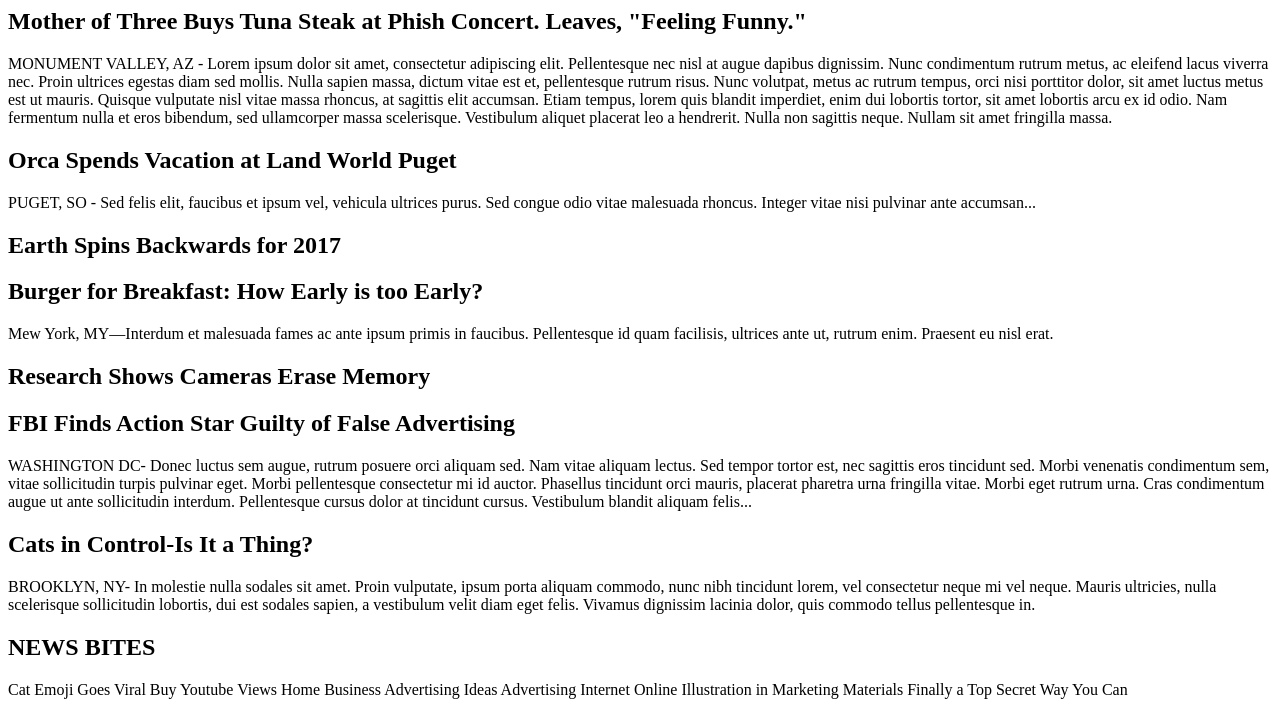
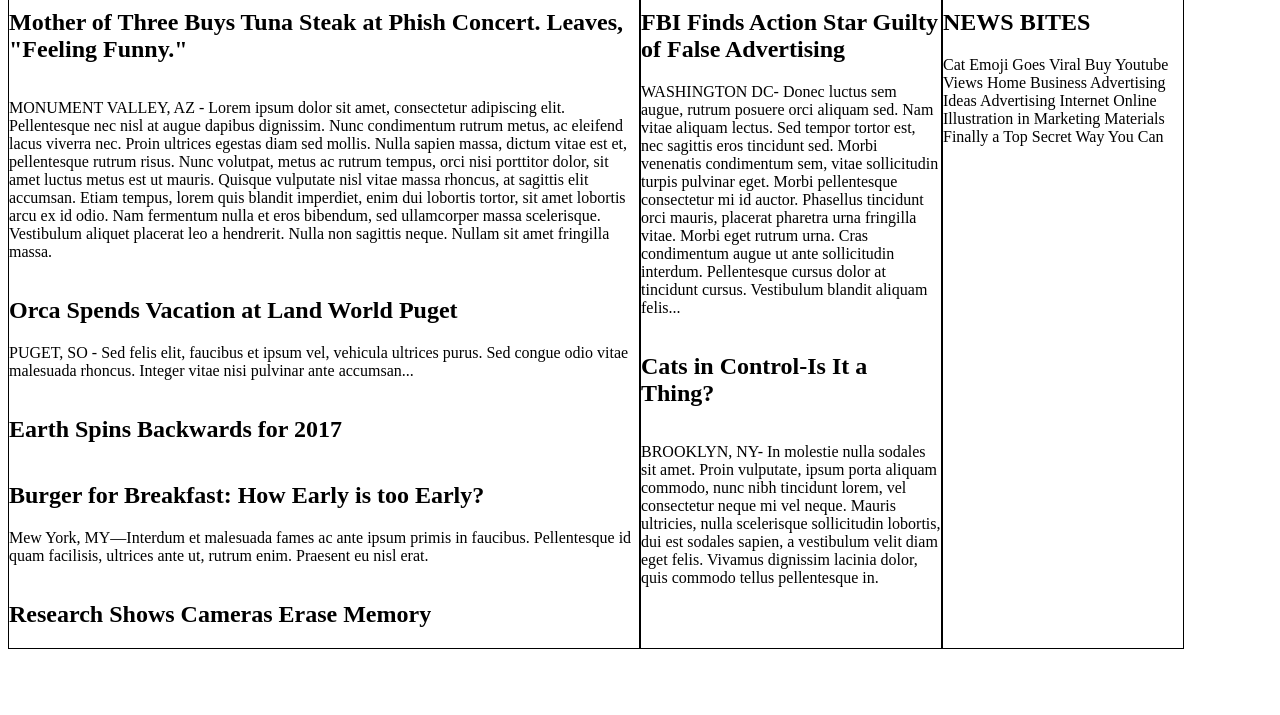
Before and after one commit to gillyam/MyTimes, a plain HTML site: page index.html in a window 1280 px wide. Shown: the part 324-1039 px from the top of the page. After the commit the page ends 981 px from the top, so only its background shows below. Drawn offline with Linux system fonts and the light colour scheme.

Commit message:
Added some styling in main content section of style.css

```diff
--- a/resources/css/style.css
+++ b/resources/css/style.css
@@ -1,3 +1,5 @@
+/*Header section*/
+
 .header{
   font-family: Verdana;
   font-size: 14px;
@@ -14,3 +16,27 @@
 margin-left: auto;
 align-self: center;
 }
+
+/* Main Content */
+
+.main{
+  display: flex;
+}
+.left{
+  display: flex;
+  border: 1px solid black;
+  width: 630px;
+  flex-direction: column;
+}
+.middle{
+  display: flex;
+  border: 1px solid black;
+  width: 300px;
+  flex-direction: column;
+}
+.right{
+  display: flex;
+  border: 1px solid black;
+  width: 240px;
+  flex-direction: column;
+}
```
